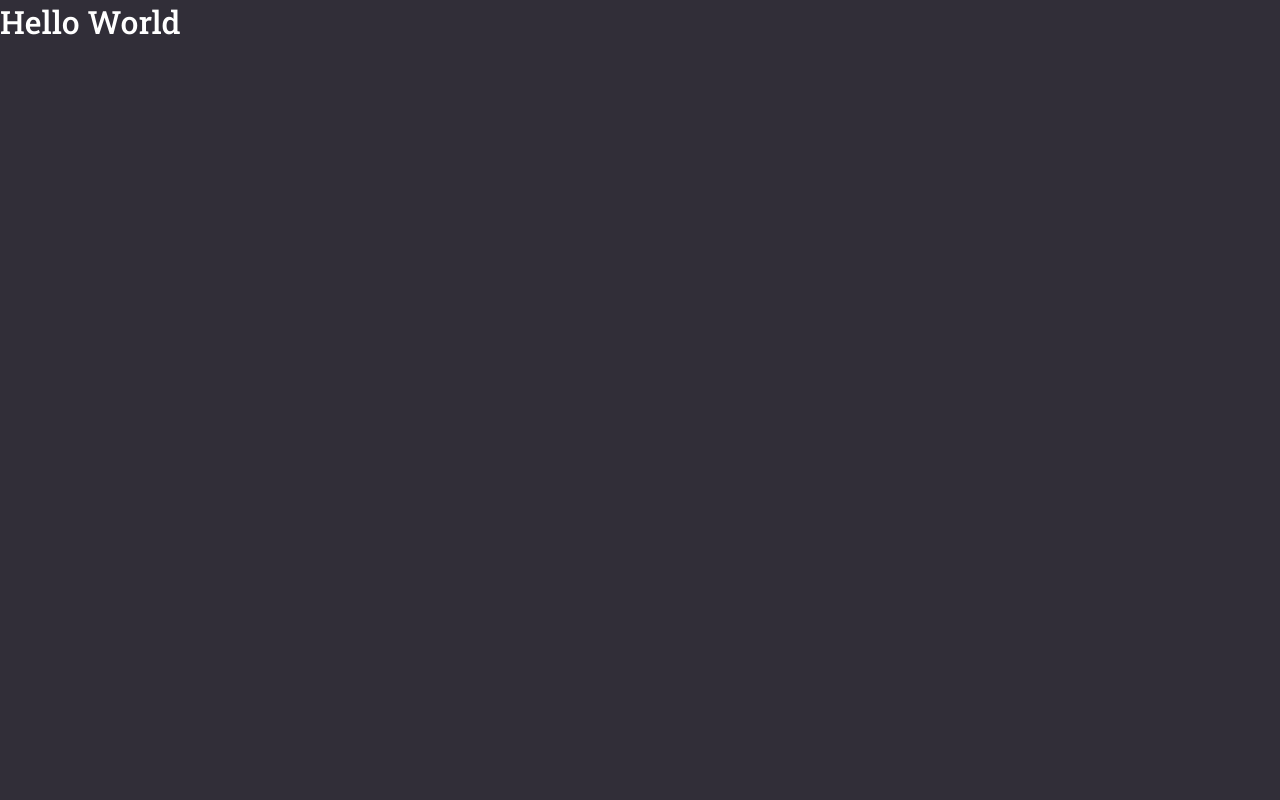
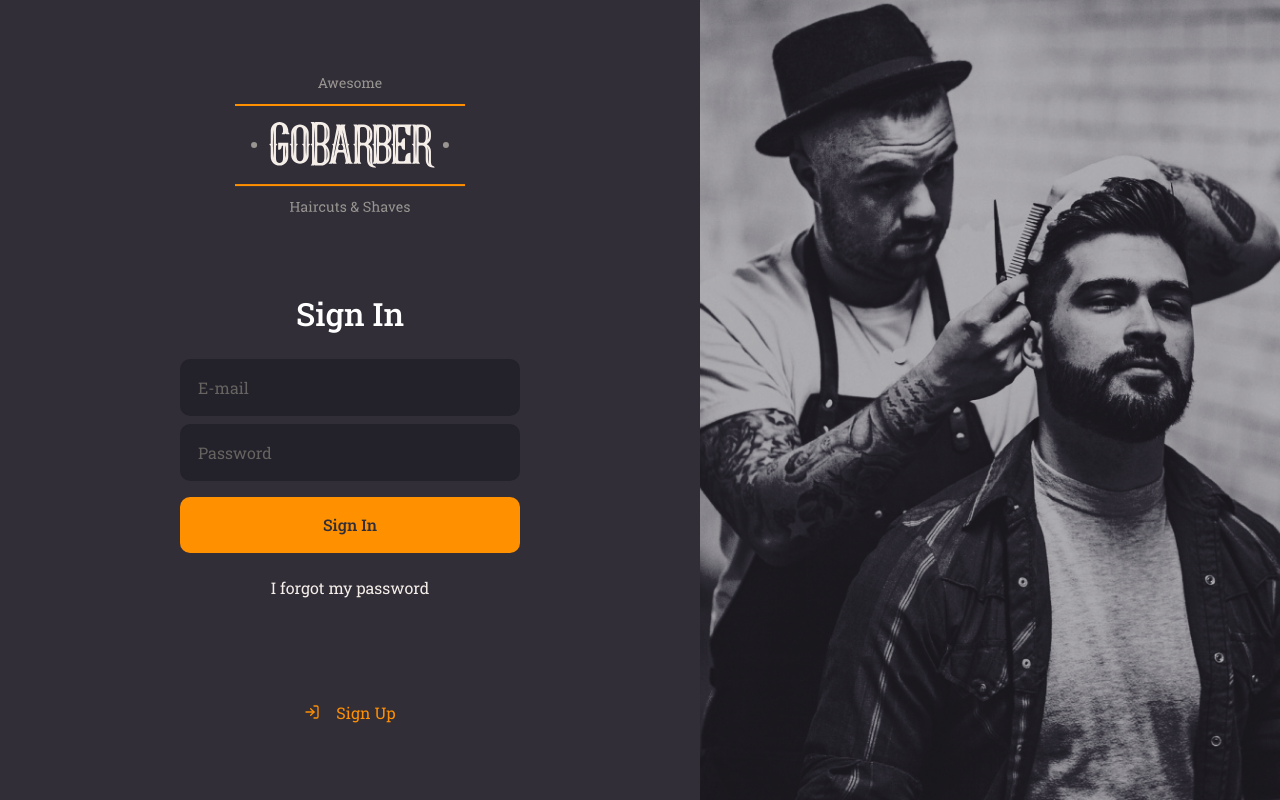
Before and after one commit to vsalbuq/GoBarber, a React (Create React App) app in the folder packages/web/: page / in a window 1280 px wide. Built offline with nearby package versions, Linux system fonts and the light colour scheme.

Commit message:
feat: Sign In page style

```diff
--- a/packages/web/package.json
+++ b/packages/web/package.json
@@ -10,8 +10,10 @@
     "@types/node": "^12.0.0",
     "@types/react": "^16.9.0",
     "@types/react-dom": "^16.9.0",
+    "polished": "^3.6.6",
     "react": "^16.13.1",
     "react-dom": "^16.13.1",
+    "react-icons": "^3.11.0",
     "react-scripts": "3.4.3",
     "styled-components": "^5.2.0",
     "typescript": "~3.7.2"
--- a/packages/web/src/App.tsx
+++ b/packages/web/src/App.tsx
@@ -1,10 +1,11 @@
 import React from 'react';
 
 import GlobalStyle from './styles/global';
+import SignIn from './pages/SignIn';
 
 const App: React.FC = () => (
   <>
-    <h1>Hello World</h1>
+    <SignIn />
     <GlobalStyle />
   </>
 );
--- /dev/null
+++ b/packages/web/src/pages/SignIn/index.tsx
@@ -0,0 +1,31 @@
+import React from 'react';
+import { FiLogIn } from 'react-icons/fi';
+
+import { Container, Content, Background } from './styles';
+
+import logoImg from '../../assets/logo.svg';
+
+const SignIn: React.FC = () => (
+  <Container>
+    <Content>
+      <img src={logoImg} alt="GoBarber" />
+      <form action="">
+        <h1>Sign In</h1>
+        <input placeholder="E-mail" />
+        <input type="password" placeholder="Password" />
+
+        <button type="submit">Sign In</button>
+
+        <a href="forgot">I forgot my password</a>
+      </form>
+
+      <a href="Signup">
+        <FiLogIn />
+        Sign Up
+      </a>
+    </Content>
+    <Background />
+  </Container>
+);
+
+export default SignIn;
--- /dev/null
+++ b/packages/web/src/pages/SignIn/styles.ts
@@ -0,0 +1,104 @@
+import styled from 'styled-components';
+import { shade } from 'polished';
+
+import signInBackgroundImg from '../../assets/sign-in-background.png';
+
+export const Container = styled.div`
+  height: 100vh;
+
+  display: flex;
+  align-items: stretch;
+`;
+
+export const Content = styled.div`
+  display: flex;
+  flex-direction: column;
+  align-items: center;
+
+  place-content: center;
+
+  width: 100%;
+  max-width: 700px;
+
+  form {
+    margin: 80px 0;
+    width: 340px;
+    text-align: center;
+
+    h1{
+      margin-bottom: 24px;
+    }
+
+    input{
+      background: #232129;
+      border-radius: 10px;
+      border: 2px solid #232129;
+      padding: 16px;
+      width: 100%;
+      color: #F4ede8;
+
+      &::placeholder{
+        color:#666360
+      }
+
+     & + input{
+       margin-top: 8px;
+     }
+    }
+
+    button {
+      background: #ff9000;
+      height: 56px;
+      border-radius: 10px;
+      border: 0;
+      padding: 0 16px;
+      color: #312e38;
+      width: 100%;
+      font-weight: 500;
+      margin-top: 16px;
+      transition: background-color 0.2s;
+
+      &:hover{
+        background: ${shade(0.2, '#ff9000')};
+      }
+    }
+
+    a{
+      color: #F4ede8;
+      display:block;
+      margin-top: 24px;
+      text-decoration: none;
+      transition: color 0.2s;
+
+      &:hover{
+        color: ${shade(0.2, '#F4ede8')};
+      }
+
+    }
+  }
+
+  >a{
+      color: #ff9000;
+      display:block;
+      margin-top: 24px;
+      text-decoration: none;
+      transition: color 0.2s;
+
+      display: flex;
+      align-items: center;
+
+      svg{
+        margin-right: 16px;
+      }
+
+      &:hover{
+        color: ${shade(0.2, '#ff9000')};
+      }
+  }
+`;
+
+export const Background = styled.div`
+  flex: 1;
+  background: url(${signInBackgroundImg}) no-repeat center;
+  background-size: cover;
+`;
```
Also changed, not shown: 1 other file (tests, documents, lock files or other folders).
